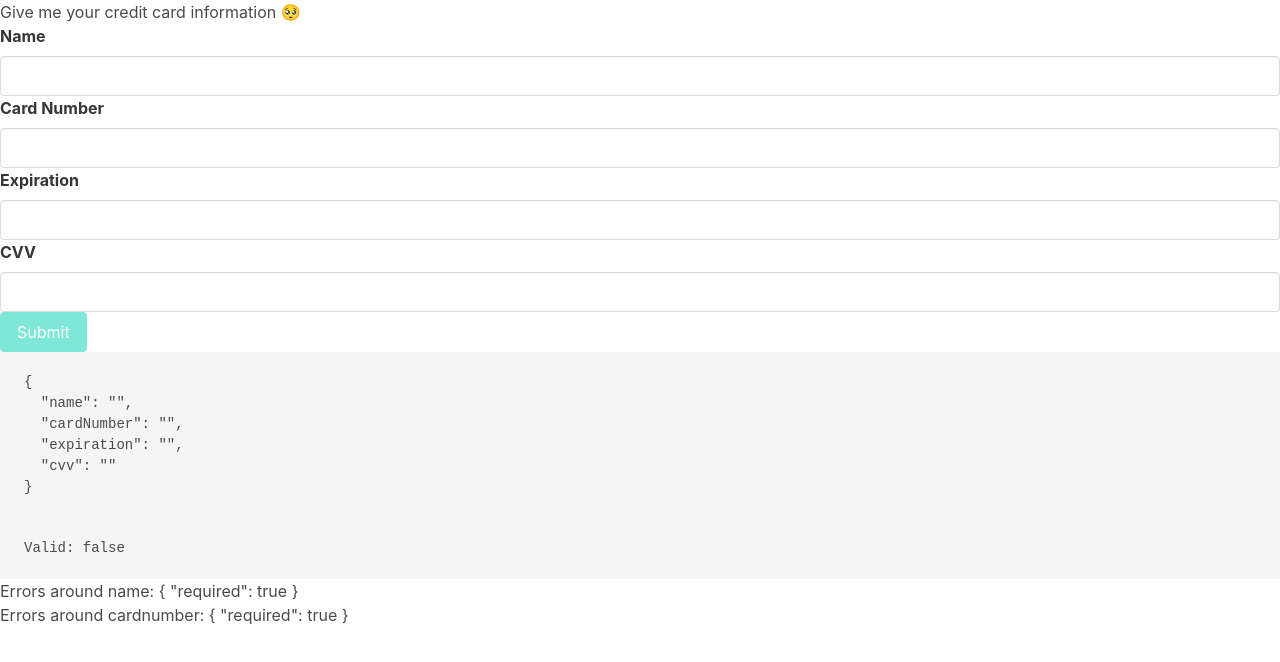
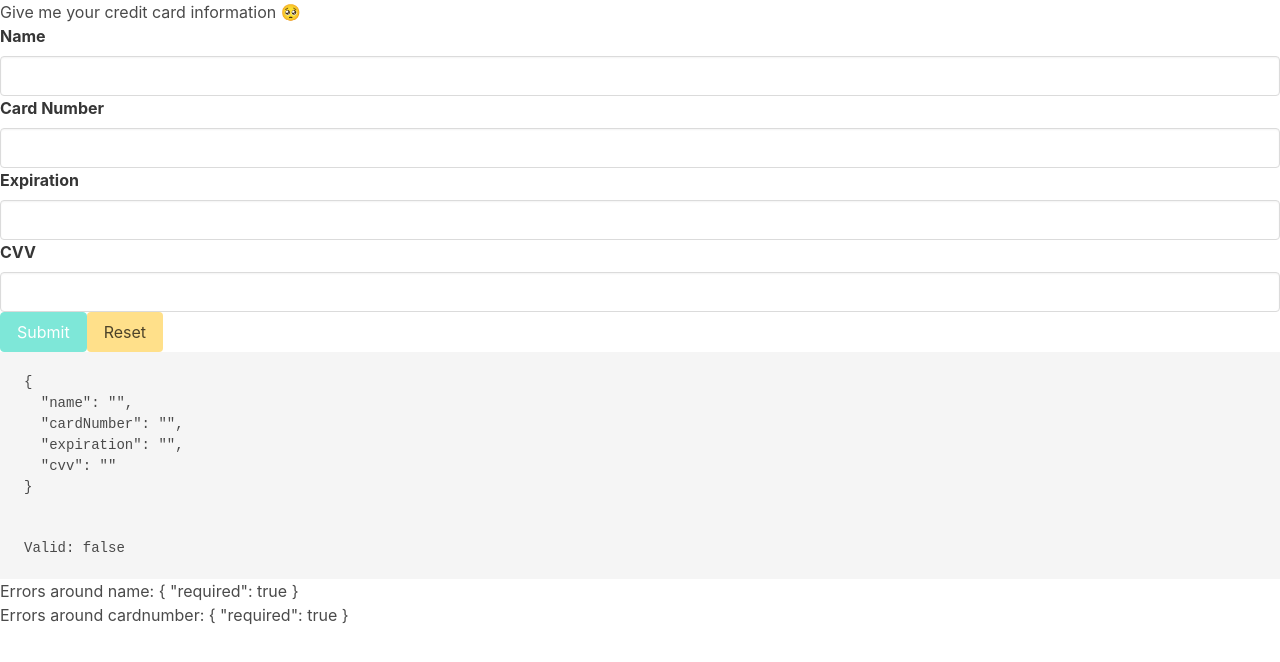
Before and after one commit to evgeniyp92/angular-learning, an Angular app in the folder creditcard/: page / in a window 1280 px wide. Shown: the top 662 px of the page. Built offline with nearby package versions, Linux system fonts and the light colour scheme.

Commit message:
add handling for null error in custom class

```diff
--- a/creditcard/package.json
+++ b/creditcard/package.json
@@ -19,6 +19,7 @@
     "@angular/platform-browser-dynamic": "^17.2.0",
     "@angular/router": "^17.2.0",
     "bulma": "^0.9.4",
+    "ngx-mask": "^14.3.3",
     "rxjs": "~7.8.0",
     "tslib": "^2.3.0",
     "zone.js": "~0.14.3"
--- a/creditcard/src/app/card-form/card-form.component.html
+++ b/creditcard/src/app/card-form/card-form.component.html
@@ -6,6 +6,9 @@
   <button [disabled]="cardForm.invalid" type="submit" class="button is-primary">
     Submit
   </button>
+  <button class="button is-warning" type="button" (click)="onResetClick()">
+    Reset
+  </button>
 </form>
 <pre>{{ cardForm.value | json }}</pre>
 <pre>Valid: {{ cardForm.valid }}</pre>
--- a/creditcard/src/app/card-form/card-form.component.ts
+++ b/creditcard/src/app/card-form/card-form.component.ts
@@ -37,4 +37,8 @@
     console.log('Form submitted');
     console.table(this.cardForm.value);
   }
+
+  onResetClick() {
+    this.cardForm.reset();
+  }
 }
--- a/creditcard/src/app/date-form-control.ts
+++ b/creditcard/src/app/date-form-control.ts
@@ -1,7 +1,12 @@
 import { FormControl } from '@angular/forms';
 
 export class DateFormControl extends FormControl {
-  override setValue(value: string, options: any) {
+  override setValue(value: string | null, options: any) {
+    if (value === null) {
+      super.setValue('', { ...options, emitModelToViewChange: true });
+      return;
+    }
+
     if (value.match(/[^0-9|\/]/gi)) {
       super.setValue(this.value, { ...options, emitModelToViewChange: true });
       return;
```
Also changed, not shown: 1 other file (tests, documents, lock files or other folders).
